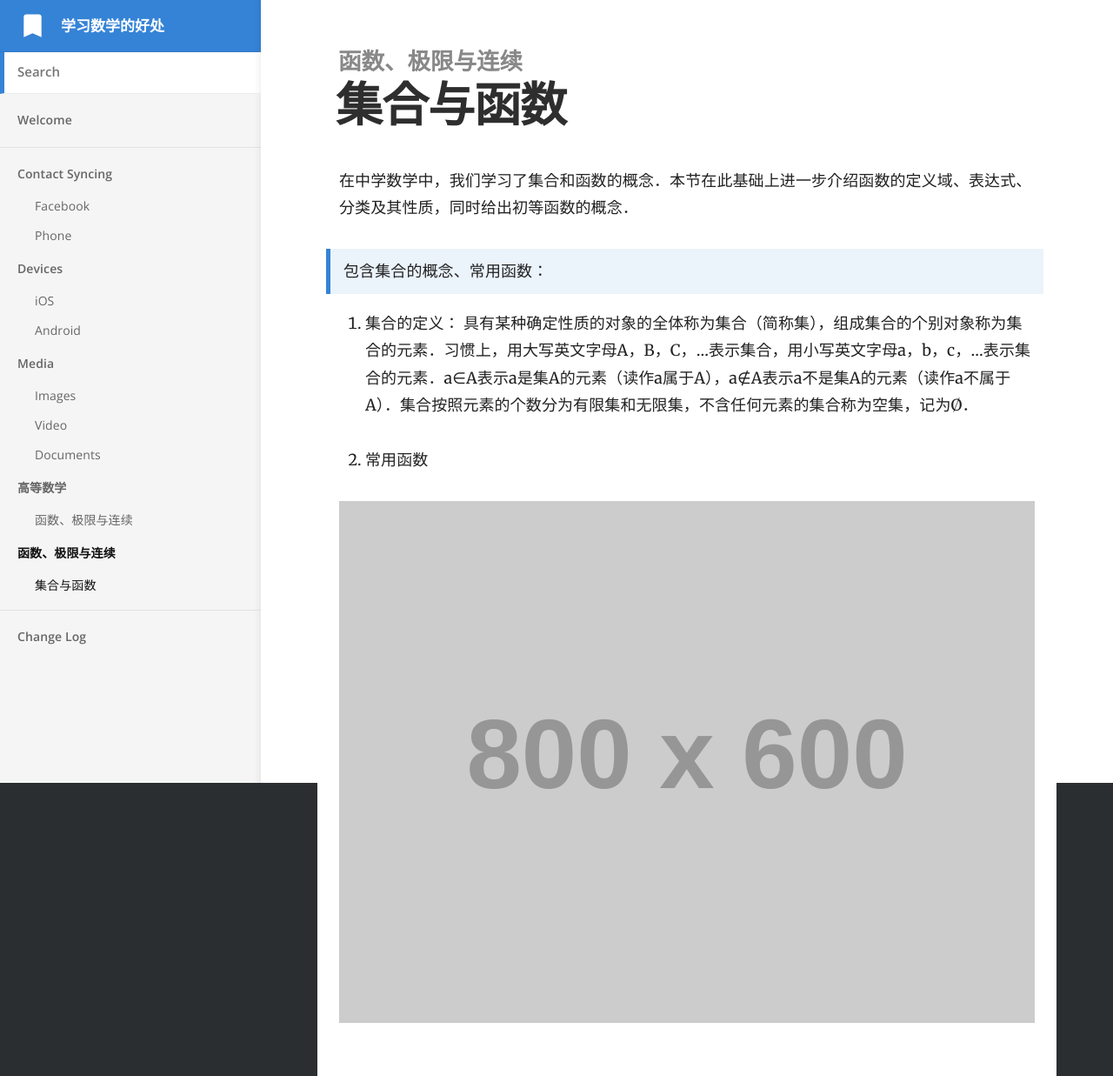
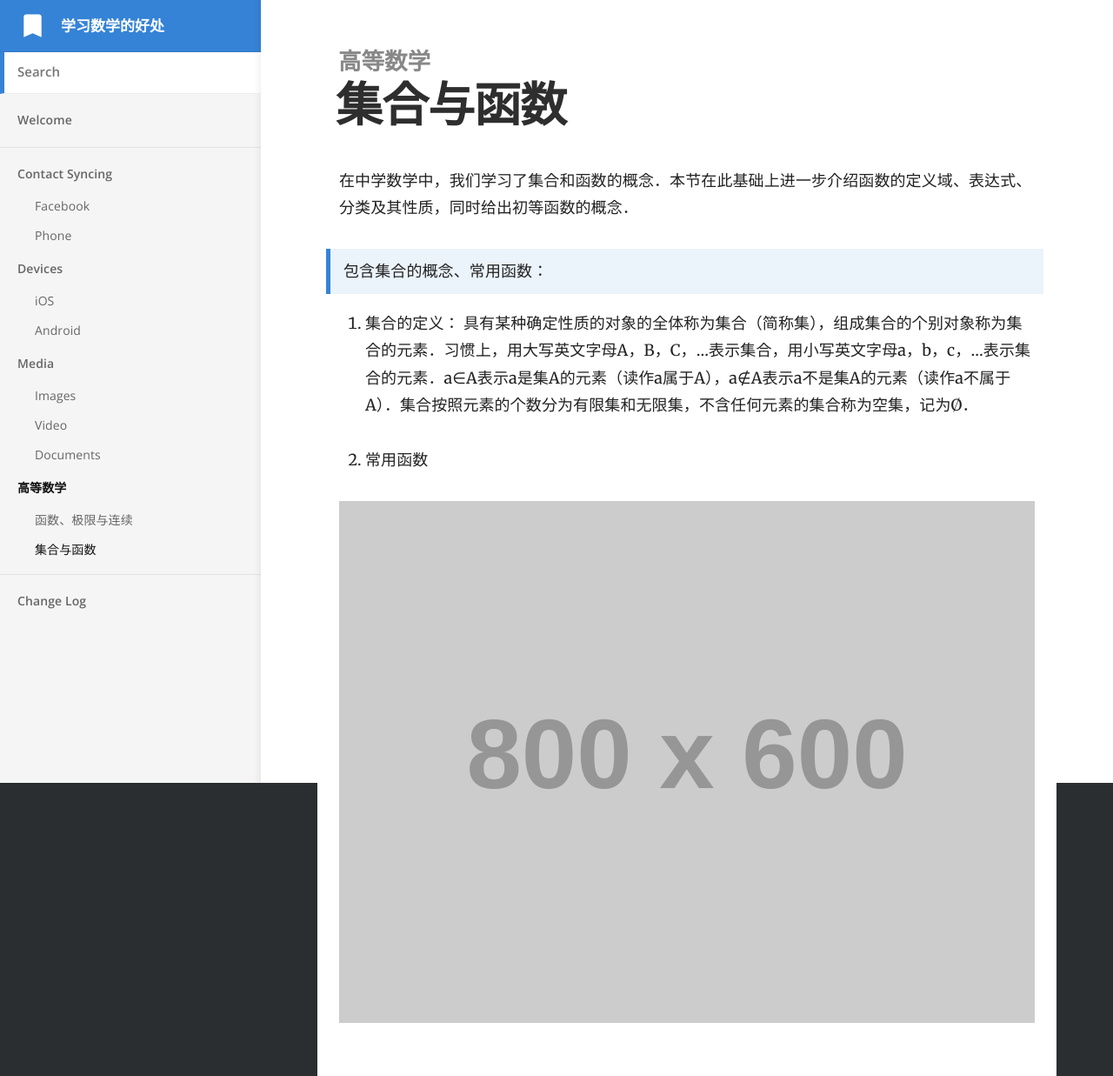
Before and after one commit to bashendixie/mathematics, a Jekyll site: the page built from _docs/高等数学/集合与函数.md, in a window 1280 px wide. Shown: the whole page at 87% size. Built offline with Jekyll 4.4.1, drawn with Linux system fonts in a browser that asks for light colours.

Commit message:
no message

```diff
--- a/_docs/高等数学/集合与函数.md
+++ b/_docs/高等数学/集合与函数.md
@@ -1,6 +1,6 @@
 ---
 title: 集合与函数
-category: 函数、极限与连续
+category: 高等数学
 order: 1
 ---
 
```
